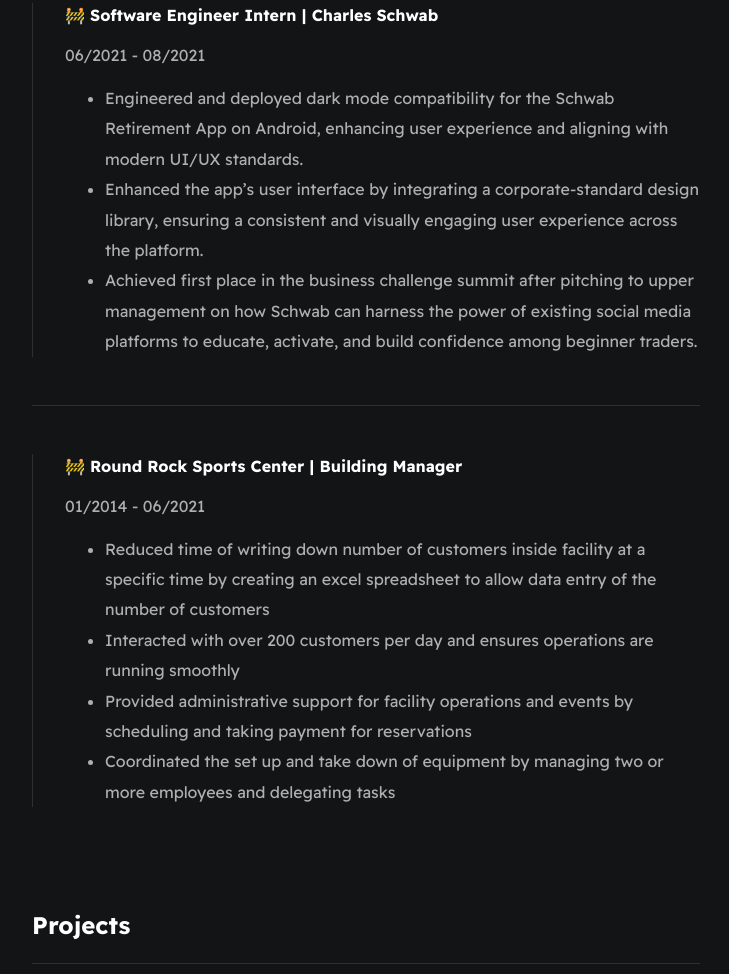
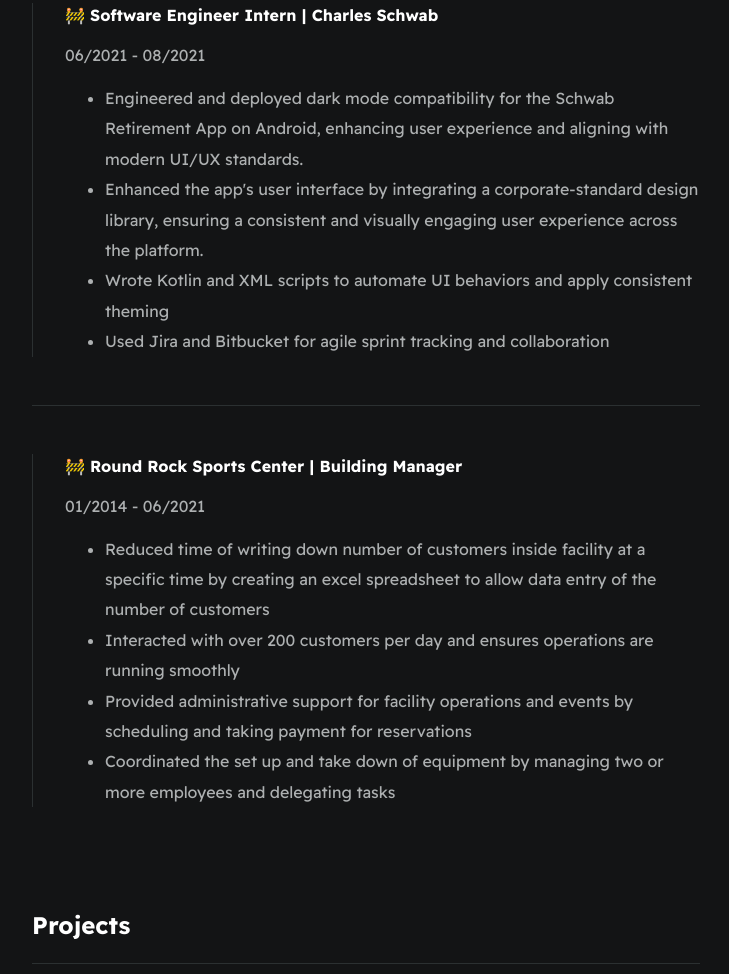
Before and after one commit to karisheen/karisheen.github.io, a plain HTML site: page index.html in a window 1280 px wide. Shown: the part 957-1931 px from the top of the page, without its empty margins (274-1003 px from the left). Drawn offline with Linux system fonts and the light colour scheme.

Commit message:
Update resume link and enhance internship experience details in index.html

```diff
--- a/index.html
+++ b/index.html
@@ -26,7 +26,7 @@
                 <div id="socials--list">
                     <a href="https://www.linkedin.com/in/dakari-antoine/" target="_blank">Linkedin</a>
                     <a href="https://github.com/karisheen" target="_blank">Github</a>
-                    <a href="./assets/DakariAntoineResume(05_2025).pdf" target="_blank">Download Resume</a>
+                    <a href="./assets/DakariAntoineResume(06_2025)_.pdf" target="_blank">Download Resume</a>
                 </div>
             </section>
 
@@ -55,11 +55,12 @@
                         <strong>🚧 Software Engineer Intern | Charles Schwab</strong>
                         <p>06/2021 - 08/2021</p>
                         <ul>
-                            <li>Engineered and deployed dark mode compatibility for the Schwab Retirement App on Android, enhancing user experience and aligning with modern UI/UX standards.</li>
-                            <li>Enhanced the app’s user interface by integrating a corporate-standard design library, ensuring a consistent and visually engaging user experience across the platform.</li>
-                            <li>Achieved first place in the business challenge summit after pitching to upper management on how Schwab can
-                                harness the power of existing social media platforms to educate, activate, and build confidence among beginner
-                                traders.</li>
+                            <li>Engineered and deployed dark mode compatibility for the Schwab Retirement App on Android, enhancing user
+                                experience and aligning with modern UI/UX standards.</li>
+                            <li>Enhanced the app's user interface by integrating a corporate-standard design library, ensuring a consistent and visually engaging
+                                user experience across the platform.</li>
+                            <li>Wrote Kotlin and XML scripts to automate UI behaviors and apply consistent theming</li>
+                            <li>Used Jira and Bitbucket for agile sprint tracking and collaboration</li>
                         </ul>
                     </div>
 
```
